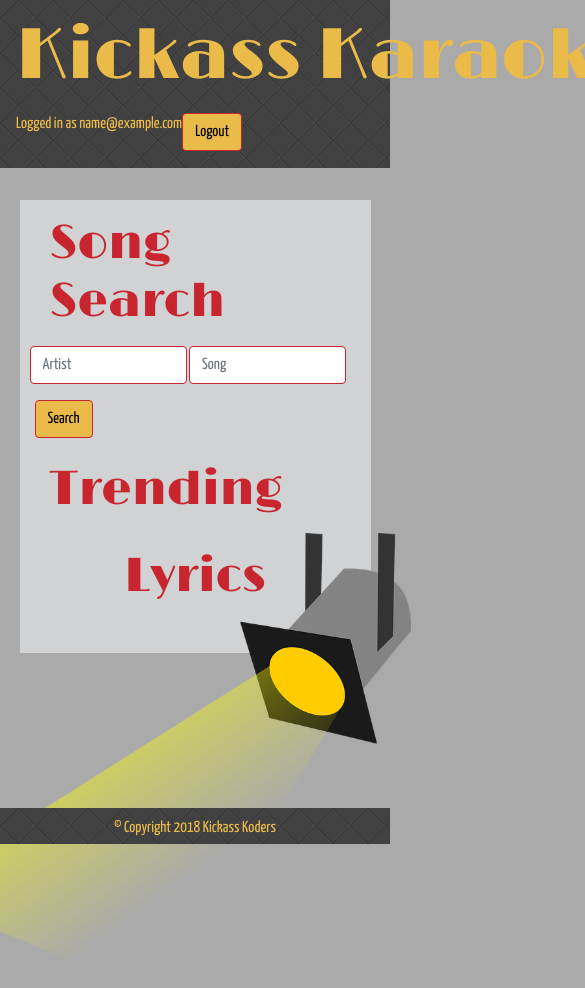
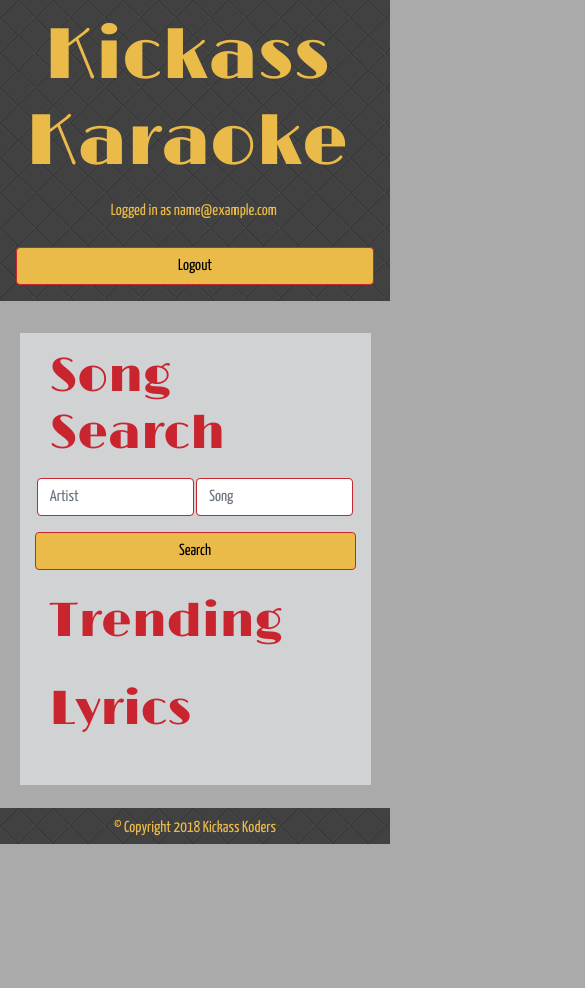
Before and after one commit to alexszoeke/Kickass-Karaoke, a plain HTML site: page index.html in a window 390 px wide. Both pictures are taken after typing "name@example.com", "Sample123" into the empty fields and a click on the button "Login". Shown: the top 988 px of the page, 585 px wide, since content can reach past the window. After the commit the page ends 844 px from the top, so only its background shows below. Drawn offline with nearby package versions, Linux system fonts and the light colour scheme; no server answers.

Commit message:
Page is media responsive! Lyrics are no longer hiding

```diff
--- a/assets/css/style.css
+++ b/assets/css/style.css
@@ -1,5 +1,35 @@
 /* font-family: 'Limelight', cursive;
 font-family: 'Yanone Kaffeesatz', sans-serif; */
+
+
+@media screen and (max-width: 1024px) {
+    .form-inline {
+        display: block;
+        text-align: center;
+    }
+
+    #spotlight {
+        display: none;
+    }
+
+    .navbar{
+        text-align: center;
+        display: block;
+    }
+
+    .navbar-brand {
+        white-space: normal;
+    }
+
+    .btn-primary, form  {
+        width: 100%;
+    }
+
+    .col-md-6 > h2 {
+        text-align: left!important;
+    }
+}
+
 
 
 /* NavBar */
@@ -108,14 +138,24 @@ h2 {
     box-shadow: 0 0 0 0.2rem #ebbb4a;
 }
 
+.btn-primary:not(:disabled):not(.disabled).active {
+    color: #ebbb4a;
+    background-color: black;
+    border-color: #c9252f;
+}
+
 
 /* These ID's are making certain elements hidden until the logic says otherwise */
-#recent-header, #lyrics-display {
+#recent-header, #login-success  {
     display: none;
 }
 
+#lyrics-display {
+    font-size: 18px;
+}
 
-/*This image needs to be mobile responsive!!*/
+
+/*Spotlight Icon*/
 #spotlight {
     position: absolute;
     width: 500px;
--- a/index.html
+++ b/index.html
@@ -126,13 +126,13 @@
 
     <script src="https://www.gstatic.com/firebasejs/4.11.0/firebase.js"></script>
     <script src="https://cdnjs.cloudflare.com/ajax/libs/jquery/3.2.1/jquery.min.js"></script>
+    <script src="./assets/javascript/firebase.js"></script>
+    <script src="./assets/javascript/lyrics2.js"></script>
+    <script src="./assets/javascript/youtube.js"></script>
     <script src="https://cdnjs.cloudflare.com/ajax/libs/popper.js/1.12.9/umd/popper.min.js" integrity="sha384-ApNbgh9B+Y1QKtv3Rn7W3mgPxhU9K/ScQsAP7hUibX39j7fakFPskvXusvfa0b4Q"
         crossorigin="anonymous"></script>
     <script src="https://maxcdn.bootstrapcdn.com/bootstrap/4.0.0/js/bootstrap.min.js" integrity="sha384-JZR6Spejh4U02d8jOt6vLEHfe/JQGiRRSQQxSfFWpi1MquVdAyjUar5+76PVCmYl"
         crossorigin="anonymous"></script>
-    <script src="./assets/javascript/firebase.js"></script>
-    <script src="./assets/javascript/lyrics2.js"></script>
-    <script src="./assets/javascript/youtube.js"></script>
     <script>
         // Example starter JavaScript for disabling form submissions if there are invalid fields
         (function () {
```
